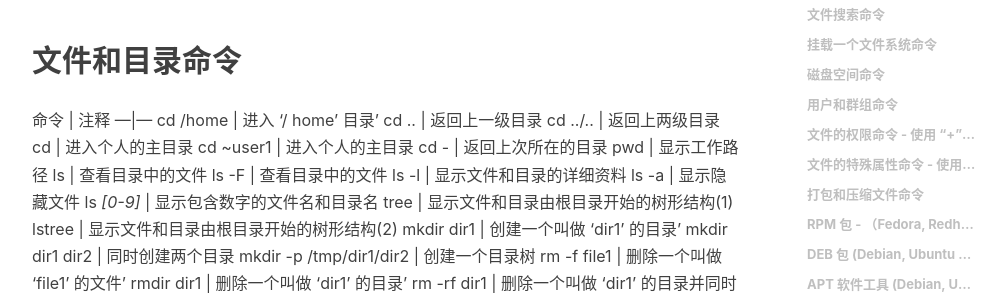
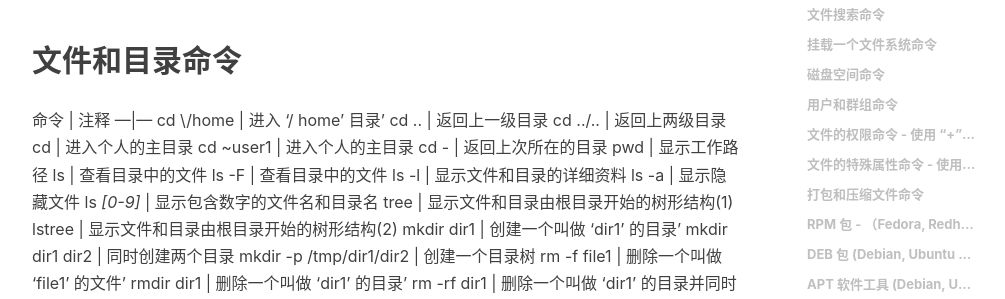
Before and after one commit to 290352095/290352095.github.io, a Jekyll site: the page built from _posts/2019-02-12-Linux常用命令.md, in a window 1280 px wide and 900 px high, scrolled down 1781 px. Shown: the part 150-449 px from the top of the window, without its empty margins (233-1238 px from the left). Built offline with Jekyll 4.4.1, drawn with Linux system fonts in a browser that asks for light colours; nearby versions of some CDN libraries; comment, search, counter and statistics services are not loaded.

Commit message:
修正linux命令

```diff
--- a/_posts/2019-02-12-Linux常用命令.md
+++ b/_posts/2019-02-12-Linux常用命令.md
@@ -57,7 +57,7 @@ logout | 注销
 
 命令 | 注释
 ---|---
-cd /home | 进入 '/ home' 目录'
+cd \/home | 进入 '/ home' 目录'
 cd .. | 返回上一级目录
 cd ../.. | 返回上两级目录
 cd | 进入个人的主目录
```
